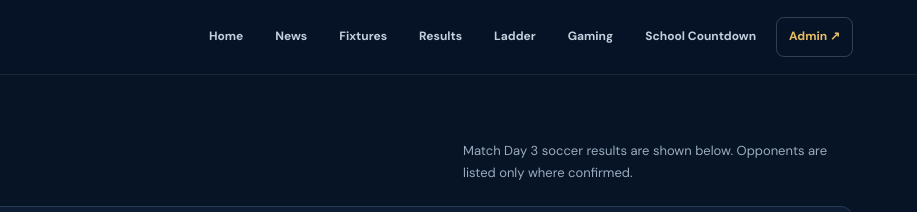
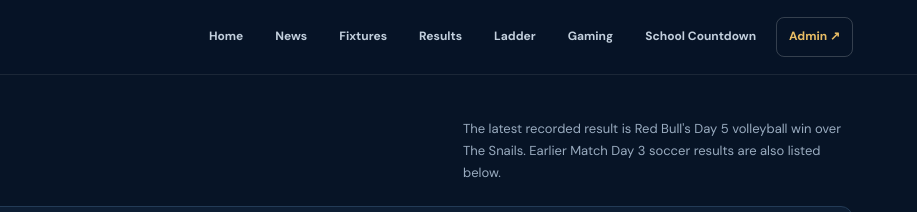
Before and after one commit to Player-Pro/ACSAD, a plain HTML site: page competition-results.html in a window 1280 px wide. Shown: the top 212 px of the page, 363-1280 px from the left. Drawn offline with nearby package versions, Linux system fonts and the light colour scheme; no server answers.

Commit message:
Refresh competition results page for Day 5

```diff
--- a/competition-results.html
+++ b/competition-results.html
@@ -1,4 +1,4 @@
-<!doctype html><html lang="en"><head><meta charset="utf-8"><meta name="viewport" content="width=device-width,initial-scale=1"><meta name="theme-color" content="#071426"><title>ACSAD Competition Edition</title><link rel="stylesheet" href="style.css"></head><body class="competition-edition"><header class="competition-header"><a class="competition-brand" href="index.html"><img src="logo.svg" alt="ACSAD logo"><span><strong>ACSAD<span>.</span></strong><small>COMPETITION EDITION</small></span></a><nav aria-label="Competition navigation"><a href="index.html">Home</a><a href="news.html">News</a><a href="competition-fixtures.html">Fixtures</a><a href="competition-results.html">Results</a><a href="competition-ladder.html">Ladder</a><a href="gaming.html">Gaming</a><a href="school-countdown.html">School Countdown</a><a class="competition-admin" href="admin.html">Admin ↗</a></nav></header><main class="competition-main"><section class="competition-section"><div class="competition-section-heading"><div><span class="competition-label">MATCH-DAY OUTCOMES</span><h2>Results.</h2></div><p>Match Day 3 soccer results are shown below. Opponents are listed only where confirmed.</p></div><div class="competition-data-list">
+<!doctype html><html lang="en"><head><meta charset="utf-8"><meta name="viewport" content="width=device-width,initial-scale=1"><meta name="theme-color" content="#071426"><title>ACSAD Competition Edition</title><link rel="stylesheet" href="style.css"></head><body class="competition-edition"><header class="competition-header"><a class="competition-brand" href="index.html"><img src="logo.svg" alt="ACSAD logo"><span><strong>ACSAD<span>.</span></strong><small>COMPETITION EDITION</small></span></a><nav aria-label="Competition navigation"><a href="index.html">Home</a><a href="news.html">News</a><a href="competition-fixtures.html">Fixtures</a><a href="competition-results.html">Results</a><a href="competition-ladder.html">Ladder</a><a href="gaming.html">Gaming</a><a href="school-countdown.html">School Countdown</a><a class="competition-admin" href="admin.html">Admin ↗</a></nav></header><main class="competition-main"><section class="competition-section"><div class="competition-section-heading"><div><span class="competition-label">MATCH-DAY OUTCOMES</span><h2>Results.</h2></div><p>The latest recorded result is Red Bull's Day 5 volleyball win over The Snails. Earlier Match Day 3 soccer results are also listed below.</p></div><div class="competition-data-list">
 <article class="competition-data-card competition-result-card"><div class="competition-data-meta">SOCCER · MATCH DAY 3 · 20 NOVEMBER 2026</div><h3>Red Bull <strong>6 – 0</strong> The Scorpions</h3><p>Red Bull recorded a clean-sheet victory.</p></article>
 <article class="competition-data-card competition-result-card"><div class="competition-data-meta">SOCCER · MATCH DAY 3 · 20 NOVEMBER 2026</div><h3>Red Bull <strong>6 – 0</strong> The Best Team</h3><p>Red Bull recorded a second 6–0 win of the day.</p></article>
 <article class="competition-data-card competition-result-card"><div class="competition-data-meta">SOCCER · MATCH DAY 3 · 20 NOVEMBER 2026</div><h3>The Snails <strong>6 – 0</strong> Opponent not confirmed</h3><p>The Snails won their first reported match of the day.</p></article>
```
